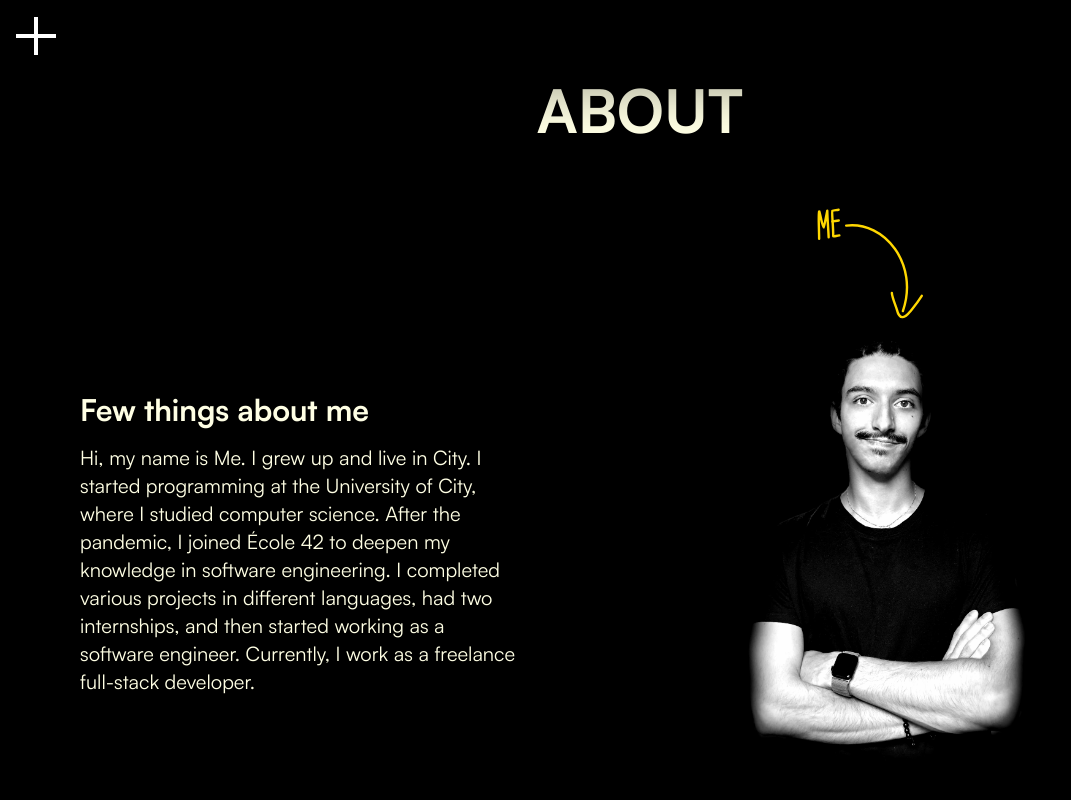
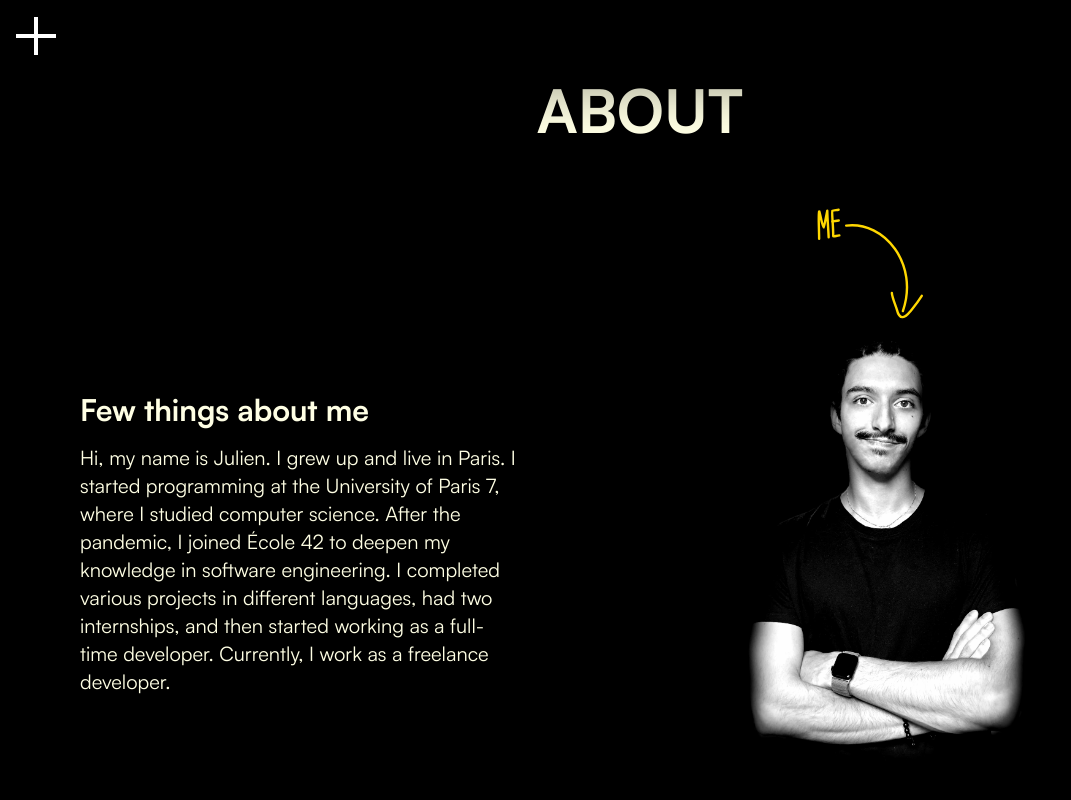
Before and after one commit to jurichar/portfolio, a React (Vite) app: page /about in a window 1280 px wide. Shown: the top 800 px of the page, without its empty margins (0-1071 px from the left). Built offline with nearby package versions, Linux system fonts and the light colour scheme.

Commit message:
chore: Update About page content and experience details

```diff
--- a/src/Pages/About.tsx
+++ b/src/Pages/About.tsx
@@ -211,12 +211,13 @@ const About = () => {
             Few things about me
           </h1>
           <p className="text-xl">
-            Hi, my name is Me. I grew up and live in City. I started programming
-            at the University of City, where I studied computer science. After
-            the pandemic, I joined École 42 to deepen my knowledge in software
-            engineering. I completed various projects in different languages,
-            had two internships, and then started working as a software
-            engineer. Currently, I work as a freelance full-stack developer.
+            Hi, my name is Julien. I grew up and live in Paris. I started
+            programming at the University of Paris 7, where I studied computer
+            science. After the pandemic, I joined École 42 to deepen my
+            knowledge in software engineering. I completed various projects in
+            different languages, had two internships, and then started working
+            as a full-time developer. Currently, I work as a freelance
+            developer.
           </p>
         </div>
         <div className="relative min-w-[50vw] w-full">
```
